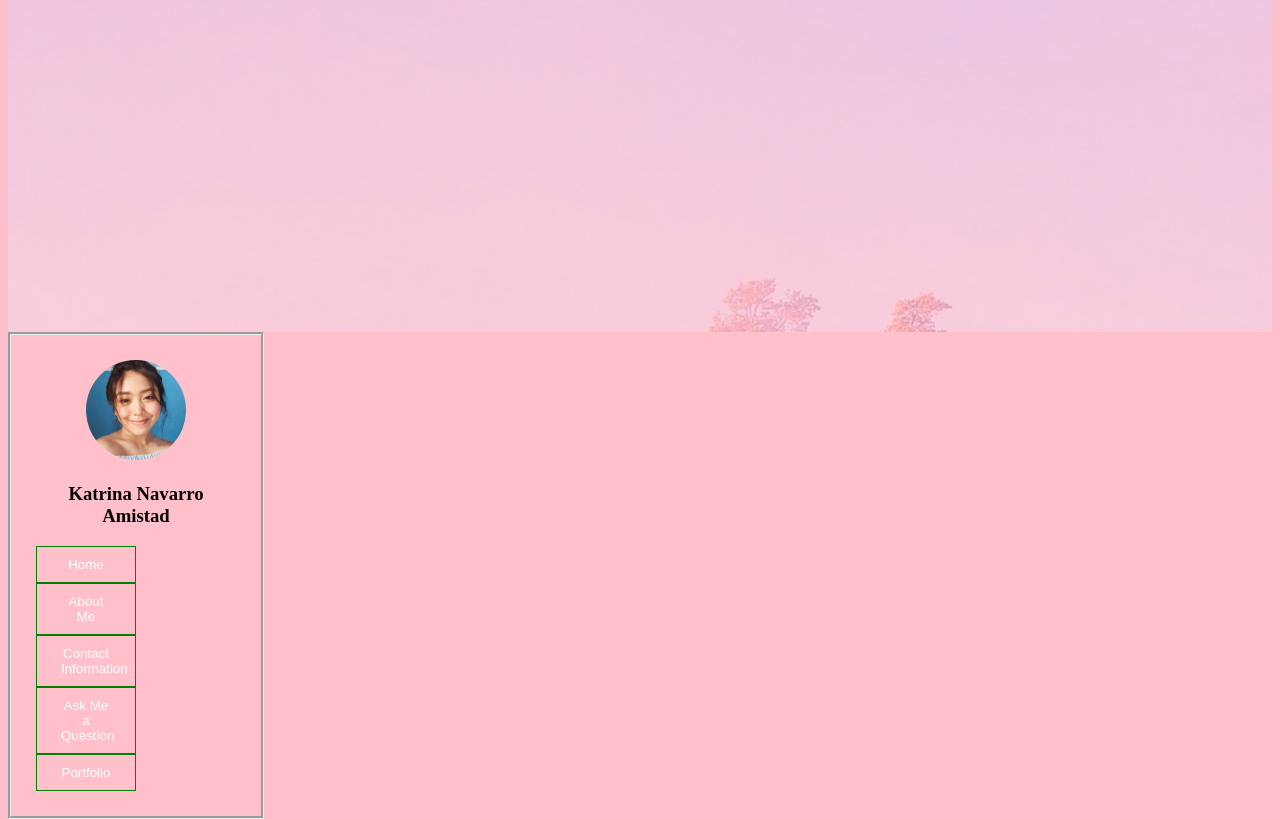
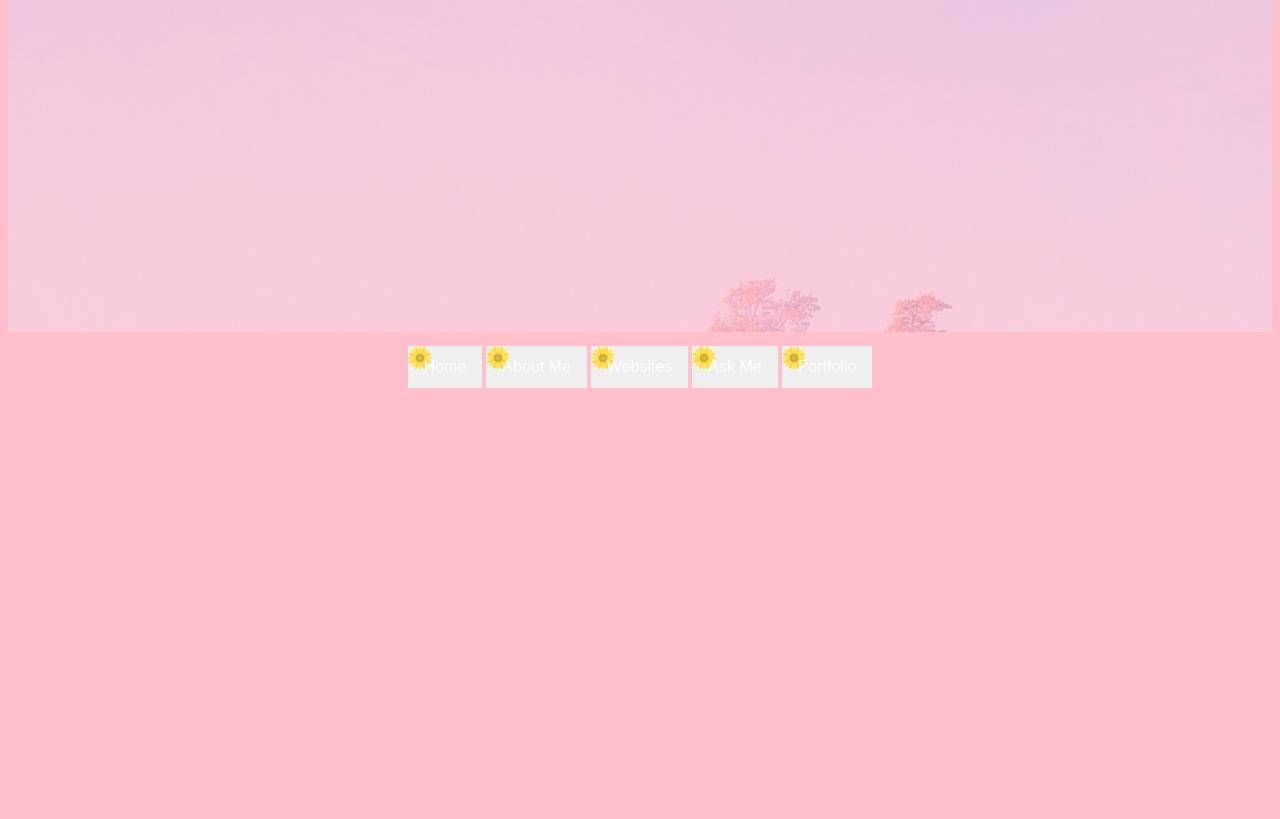
Before and after one commit to kathyamistad97/webprogramming, a plain HTML site: page PersonalHomePage/info.html in a window 1280 px wide. Shown: the part 95-914 px from the top of the page. After the commit the page ends 800 px from the top, so only its background shows below. Drawn offline with Linux system fonts and the light colour scheme.

Commit message:
Add files via upload

```diff
--- a/PersonalHomePage/info.html
+++ b/PersonalHomePage/info.html
@@ -7,20 +7,17 @@
 	<div class="header">
 		<h1> About Me </h1>
 	</div>
-	<div class="infobar">
 
-			<img src="profile.jpg" id="avatar">
+	<div class="navbar">
+		<button>Home</button>
 
-				<h3> Katrina Navarro Amistad </h3>
+		<button>About Me</button>
 
-					<button> Home </button>
-					<button> About Me </button>
-					<button> Contact Information </button>
-					<button> Ask Me a Question </button>
-					<button> Portfolio </button>
+		<button>Websites</button>
 
+		<button>Ask Me</button>
 
-
+		<button>Portfolio</button>
 	</div>
 </body>
 </html>
--- a/PersonalHomePage/infocss.css
+++ b/PersonalHomePage/infocss.css
@@ -14,6 +14,7 @@ html {
 	margin: 0;
 	opacity: 0.5;
 	filter: Alpha(opacity=50);
+	position: relative;
 
 }
 
@@ -21,27 +22,29 @@ html {
 	font-size: 40px;
 }
 
-.infobar {
-	padding: 25px;
+.navbar{
+	float: center;
+	display: block;
+    color: white;
     text-align: center;
-	width: 200px;
-	float: left;
-	border-style: groove;
+    padding: 14px 20px;
+    text-decoration: none;
 }
 
-#avatar{
-	height: 50%;
-	width: 50%;
-	border-radius: 100%;
-	margin: 0 auto;
+
+
+button {
+    background-image: url("sunflower.png");
+	background-repeat: no-repeat;
+    border: none;
+    color: white;
+    padding: 12px 16px;
+    font-size: 16px;
+    cursor: pointer;
+
 }
 
-button{
-	background-color: pink;
-    border: 1px solid green;
-    color: white;
-    padding: 10px 24px;
-    cursor: pointer;
-    width: 50%;
-    display: block;
+
+button:hover{
+    background-color: violet;
 }
```
Also changed, not shown: PersonalHomePage/homepage.html (+1 -1 lines), PersonalHomePage/petunia.png (added), PersonalHomePage/sunflower.png (added).
